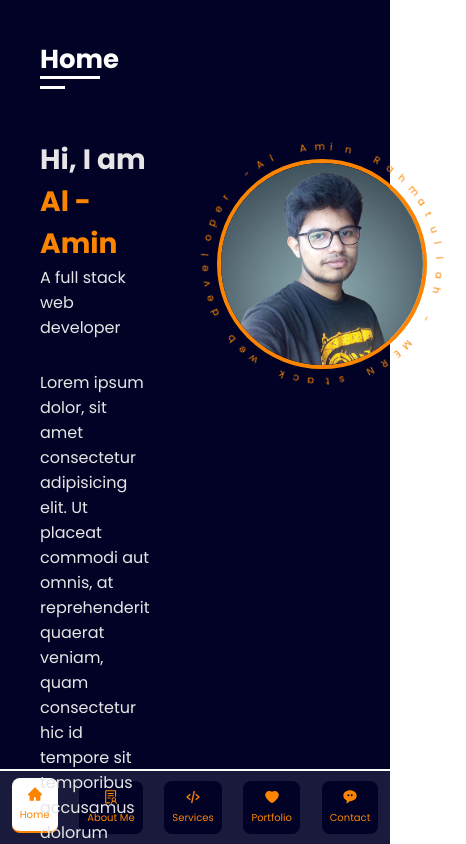
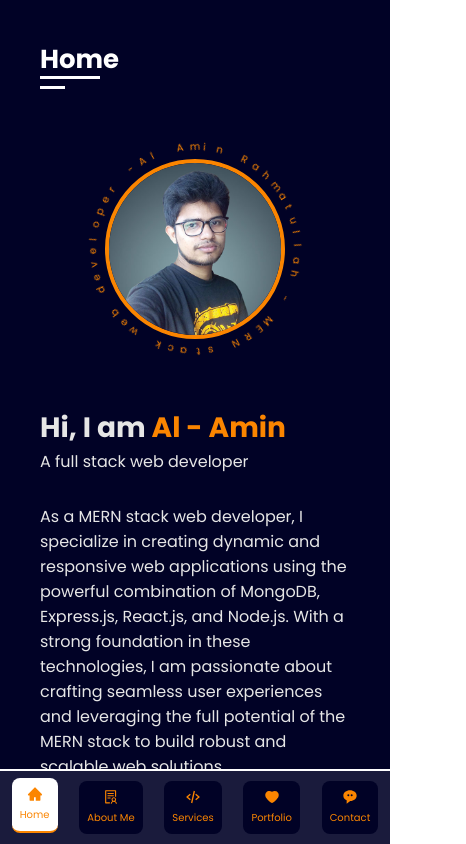
Before and after one commit to alamin360am/portfolio-client, a React (Vite) app: page / in a window 390 px wide. Shown: the top 844 px of the page, 466 px wide, since content can reach past the window. Built offline with nearby package versions, Linux system fonts and the light colour scheme.

Commit message:
home section responsive done

```diff
--- a/src/Pages/Home/Home/Home.jsx
+++ b/src/Pages/Home/Home/Home.jsx
@@ -14,12 +14,14 @@ const Home = () => {
           </h3>
           <p className="subtitle">A full stack web developer</p>
           <p className="description">
-            Lorem ipsum dolor, sit amet consectetur adipisicing elit. Ut placeat
-            commodi aut omnis, at reprehenderit quaerat veniam, quam consectetur
-            hic id tempore sit temporibus accusamus dolorum assumenda expedita
-            dicta libero?
+            As a MERN stack web developer, I specialize in creating dynamic and
+            responsive web applications using the powerful combination of
+            MongoDB, Express.js, React.js, and Node.js. With a strong foundation
+            in these technologies, I am passionate about crafting seamless user
+            experiences and leveraging the full potential of the MERN stack to
+            build robust and scalable web solutions
           </p>
-          <Link to='/about' className="btn">
+          <Link to="/about" className="btn">
             More about me
           </Link>
         </div>
--- a/src/Pages/Home/Home/home.css
+++ b/src/Pages/Home/Home/home.css
@@ -1,5 +1,9 @@
 .home {
     height: 100vh;
+}
+
+.hero {
+    order: 1;
 }
 
 .secondary-heading {
@@ -17,3 +21,15 @@
 .hero .description {
     margin-bottom: 4rem;
 }
+
+@media screen and (max-width: 991px) {
+    .home {
+        height: 100%;
+    }
+    .home .grid {
+        justify-items: center;
+    }
+    .hero {
+        order: 2;
+    }
+}
--- a/src/Pages/Home/ProfilePhoto/profile-photo.css
+++ b/src/Pages/Home/ProfilePhoto/profile-photo.css
@@ -1,17 +1,18 @@
 .profile-img-box {
     position: relative;
-    height: 25rem;
-    width: 25rem;
+    height: 35rem;
+    width: 35rem;
     border-radius: 50%;
     display: flex;
     justify-content: center;
     align-items: center;
+    order: 2;
 }
 
 .profile-img-box .img {
     position: absolute;
-    height: 21rem;
-    width: 21rem;
+    height: 30rem;
+    width: 30rem;
     border: 4px solid var(--Theme-color);
     border-radius: 50%;
     overflow: hidden;
@@ -33,10 +34,35 @@
     font-size: 1rem;
     color: var(--Theme-color);
     left: 50%;
-    transform-origin: 0 12.5rem;
+    transform-origin: 0 17.5rem;
 }
 
 @keyframes rotate {
     0% {transform: rotate(360deg);}
     100% {transform: rotate(0deg);}
 }
+
+@media screen and (max-width: 991px) {
+    .home {
+        height: 100%;
+    }
+    .profile-img-box {
+        height: 22rem;
+        width: 22rem;
+        order: 1;
+    }
+
+    .profile-img-box .img {
+        position: absolute;
+        height: 18rem;
+        width: 18rem;
+    }
+
+    .profile-img-box .text span {
+        position: absolute;
+        font-size: 1rem;
+        color: var(--Theme-color);
+        left: 50%;
+        transform-origin: 0 11rem;
+    }
+}
--- a/src/Shared/nav.css
+++ b/src/Shared/nav.css
@@ -11,6 +11,7 @@ nav {
     display: flex;
     justify-content: center;
     align-items: center;
+    z-index: 1000;
 }
 
 nav .nav-link {
--- a/src/index.css
+++ b/src/index.css
@@ -111,10 +111,46 @@ section {
   section {
     margin-left: 25rem;
   }
+  .grid {
+    display: grid;
+    gap: 4.8rem;
+  }
+
+  .grid-2-col {
+    grid-template-columns: repeat(1, 1fr);
+  }
+
+  .grid-3-col {
+    grid-template-columns: repeat(2, 1fr);
+  }
+
+  .grid-4-col {
+    grid-template-columns: repeat(3, 1fr);
+  }
+
+  .grid-5-col {
+    grid-template-columns: repeat(4, 1fr);
+  }
 }
 
 @media screen and (max-width: 768px) {
   section {
     margin-left: 0;
   }
+  .grid {
+    display: grid;
+    gap: 4.8rem;
+  }
+
+  .grid-3-col {
+    grid-template-columns: repeat(1, 1fr);
+  }
+
+  .grid-4-col {
+    grid-template-columns: repeat(2, 1fr);
+  }
+
+  .grid-5-col {
+    grid-template-columns: repeat(3, 1fr);
+  }
 }
```
